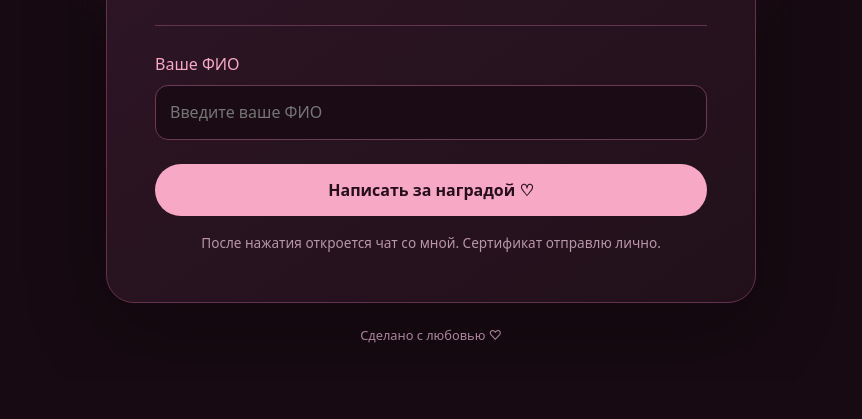
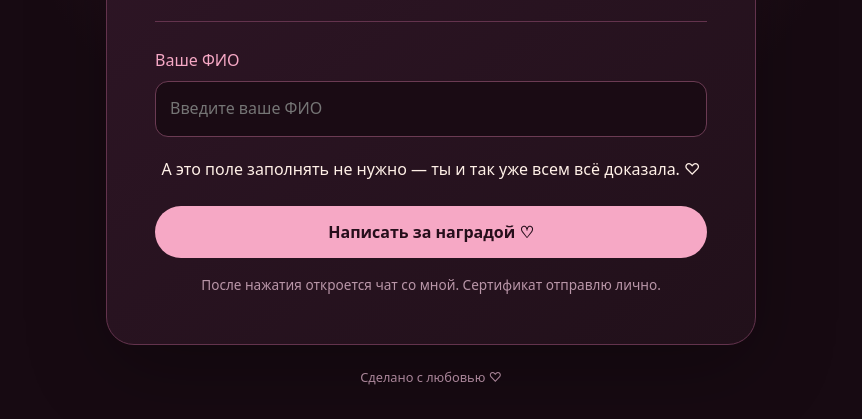
Before and after one commit to sartywerty15664-prog/Mama-veka, a plain HTML site: page index.html in a window 1280 px wide. Shown: the part 419-838 px from the top of the page, without its empty margins (209-1071 px from the left). Before the commit the page ends 800 px from the top, so only its background shows below. Drawn offline with Linux system fonts and the light colour scheme.

Commit message:
Add heartfelt message instead of removed field

```diff
--- a/index.html
+++ b/index.html
@@ -22,6 +22,7 @@ main{width:min(650px,100%)}.panel{background:linear-gradient(145deg,#321729,#211
 <form id="claimForm">
 <label for="fullName">Ваше ФИО</label>
 <input id="fullName" name="fullName" autocomplete="name" placeholder="Введите ваше ФИО" required maxlength="120">
+<p class="note" style="font-size:1rem;color:var(--cream);margin-top:20px">А это поле заполнять не нужно — ты и так уже всем всё доказала. ♡</p>
 <button class="btn" type="submit">Написать за наградой ♡</button>
 <p class="note">После нажатия откроется чат со мной. Сертификат отправлю лично.</p>
 </form>
```
